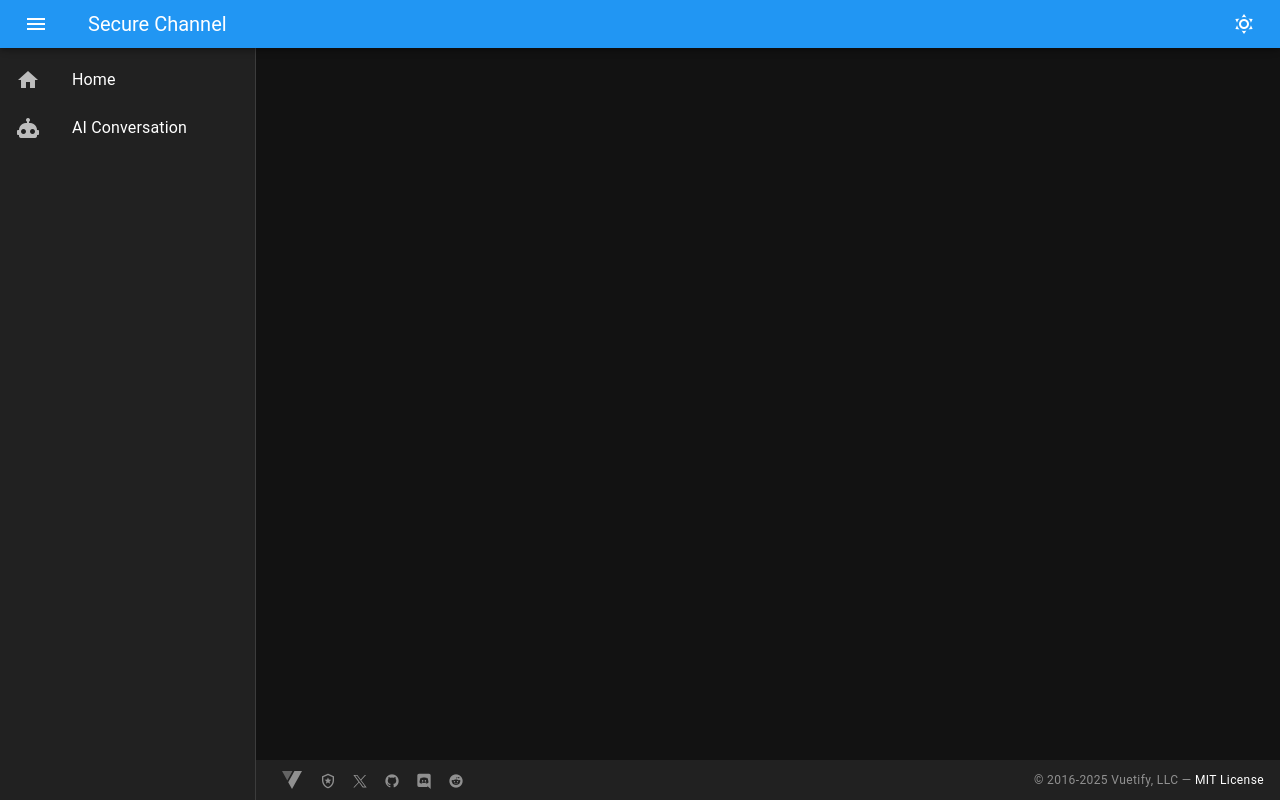
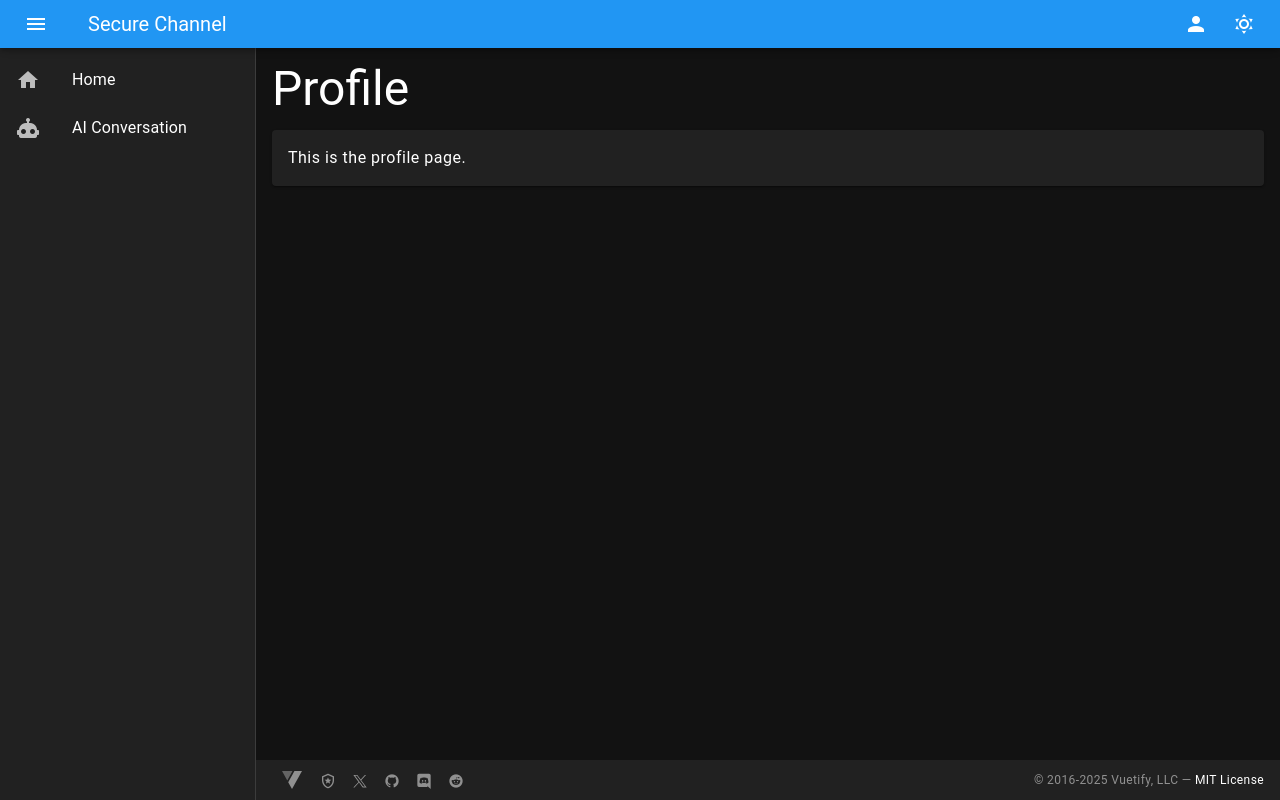
Before and after one commit to webjestic/schannel-vue, a Vue app: page /profile in a window 1280 px wide. Built offline with nearby package versions, Linux system fonts and the light colour scheme.

Commit message:
feat(profile) added profile

```diff
--- a/src/components/AppHeader.vue
+++ b/src/components/AppHeader.vue
@@ -14,6 +14,13 @@
 
     <v-btn
       icon
+      class="ms-2"
+      @click="goToProfile"
+    >
+      <v-icon>mdi-account</v-icon>
+    </v-btn>
+    <v-btn
+      icon
       @click="toggleTheme"
     >
       <v-icon>{{ theme.global.current.value.dark ? 'mdi-weather-sunny' : 'mdi-weather-night' }}</v-icon>
@@ -23,6 +30,7 @@
 
 <script>
 import { useTheme } from 'vuetify'
+import { useRouter } from 'vue-router'
 import logo from '../assets/logo.png'
 
 export default {
@@ -30,15 +38,27 @@ export default {
   emits: ['toggle-nav'],
   setup() {
     const theme = useTheme()
+    const router = useRouter()
 
     const toggleTheme = () => {
       theme.global.name.value = theme.global.current.value.dark ? 'light' : 'dark'
     }
 
+    const handleProfileClick = () => {
+      console.log('Profile icon clicked')
+      // Add your profile menu logic here
+    }
+
+    const goToProfile = () => {
+      router.push('/profile')
+    }
+
     return {
       theme,
       toggleTheme,
-      logo
+      logo,
+      handleProfileClick,
+      goToProfile
     }
   }
 }
--- /dev/null
+++ b/src/pages/Profile.vue
@@ -0,0 +1,22 @@
+<template>
+  <v-container>
+    <v-row>
+      <v-col>
+        <h1 class="text-h3 mb-4">
+          Profile
+        </h1>
+        <v-card>
+          <v-card-text>
+            <p class="text-body-1">
+              This is the profile page.
+            </p>
+          </v-card-text>
+        </v-card>
+      </v-col>
+    </v-row>
+  </v-container>
+</template>
+
+  <script setup>
+  // Component logic here
+  </script>
--- a/src/router/index.js
+++ b/src/router/index.js
@@ -1,4 +1,3 @@
-
 /**
  * router/index.ts
  *
@@ -11,7 +10,14 @@ import { routes } from 'vue-router/auto-routes'
 
 const router = createRouter({
   history: createWebHistory(import.meta.env.BASE_URL),
-  routes,
+  routes: [
+    ...routes,
+    {
+      path: '/profile',
+      name: 'Profile',
+      component: () => import('@/pages/Profile.vue')
+    }
+  ]
 })
 
 // Workaround for https://github.com/vitejs/vite/issues/11804
```
Also changed, not shown: 1 other file (tests, documents, lock files or other folders).
